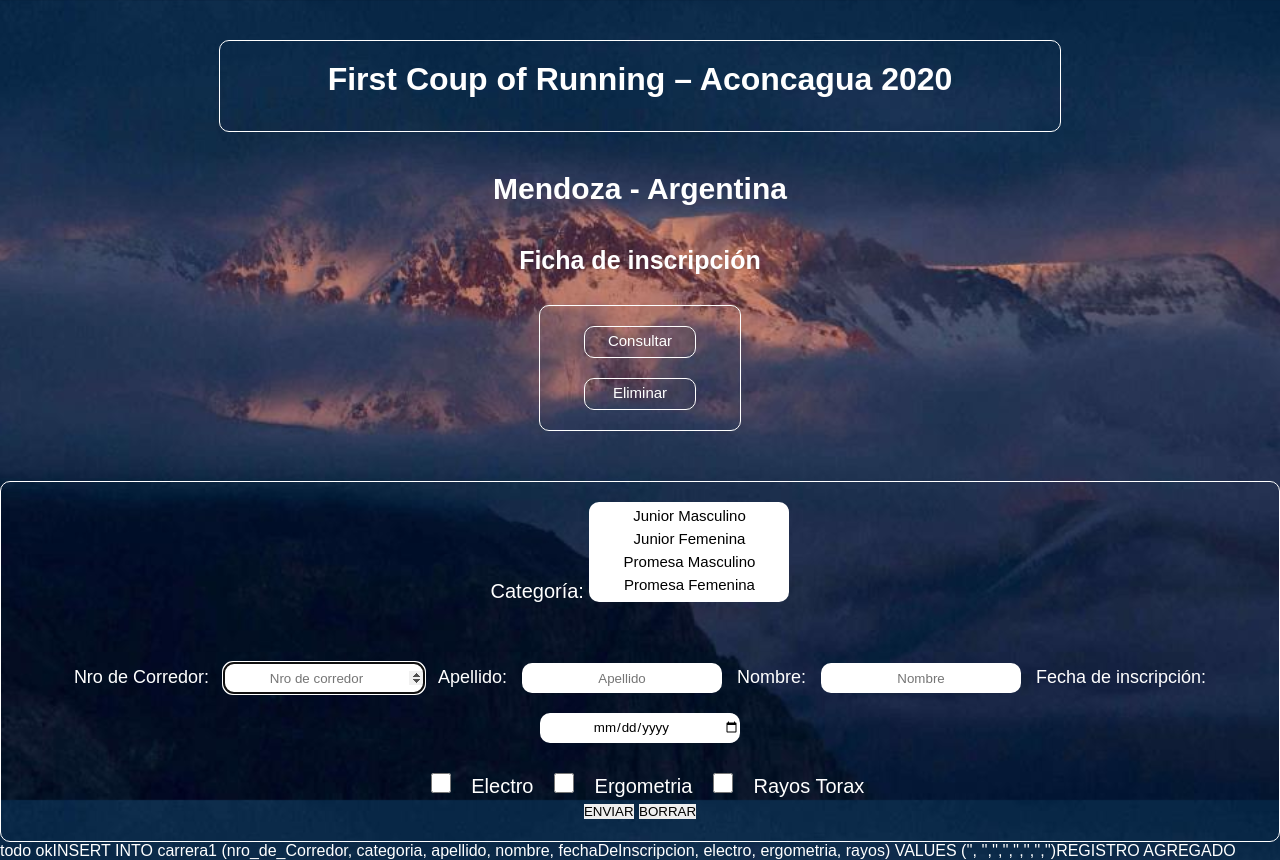
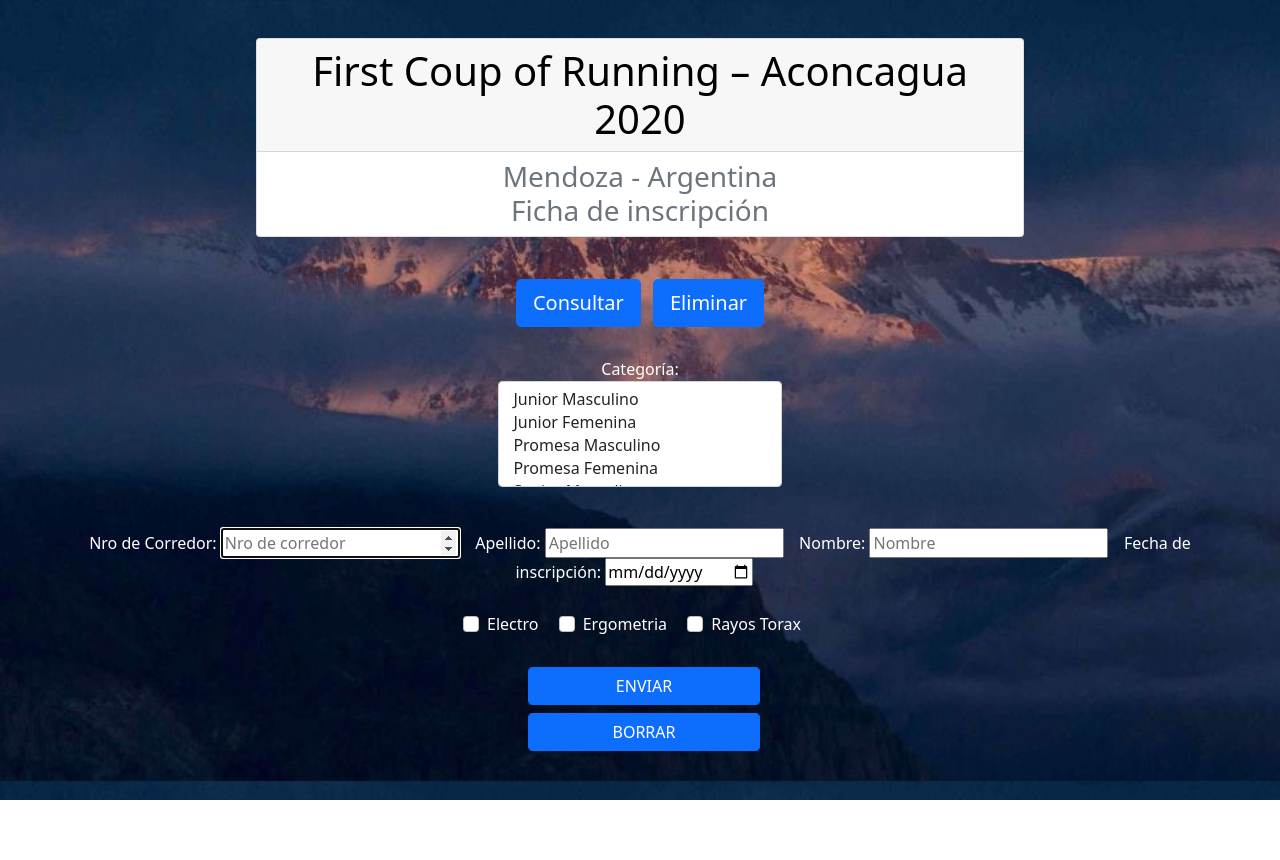
Before and after one commit to DiegoAlias/TrabajoFinal-Prac-Prof1-Diego-Alias, a PHP site: page / in a window 1280 px wide. After the commit the page ends 800 px from the top, so only its background shows below. Run offline with PHP 8.4, Linux system fonts and the light colour scheme; data that the repository does not hold is empty.

Commit message:
Actualización del proyecto

```diff
--- a/conexion.php
+++ b/conexion.php
@@ -1,5 +1,7 @@
 <?php
 
 $conex = mysqli_connect("localhost","root","","final_pp1");
-
+if($conex){
+    return;
+}
 ?>
--- a/guardar.php
+++ b/guardar.php
@@ -2,67 +2,33 @@
 
 require("conexion.php");
 
-if($conex){
+/*if($conex){
     echo"todo ok";
-}
-/*
-if (isset($_POST['enviar'])) {
-    echo 'longitud: ' . strlen($_POST['categoria']);
-    if (
-        strlen($_POST['categoria']) >= 1 &&
-        strlen($_POST['apellido']) >= 1 &&
-        strlen($_POST['nombre']) >= 1 &&
-        strlen($_POST['fechaDeInscripcion']) >= 1 &&
-        strlen($_POST['electro']) >= 1 &&
-        strlen($_POST['ergometria']) >= 1 &&
-        strlen($_POST['rayosTorax']) >= 1
-    ) {
+}*/
+
         $categoria = $_POST['categoria'];
+        $nro_de_Corredor = $_POST['nro_de_Corredor'];
         $apellido = $_POST['apellido'];
         $nombre = $_POST['nombre'];
         $fechaDeInscripcion = $_POST['fechaDeInscripcion'];
         $electro = $_POST['electro'];
         $ergometria = $_POST['ergometria'];
-        $rayosTorax = $_POST['rayosTorax'];
+        $rayosTorax = $_POST['rayos'];
 
-        $consulta = "INSERT INTO carrera1 (nro_de_Corredor, categoria, apellido, nombre, fechaDeInscripcion, electro, ergometria, rayos) VALUES ('$nro_de_Corredor', '$categoria','$apellido','$nombre','$fechaDeInscripcion','$electro','$ergometria','$rayosTorax')";
-
-        $resultado = mysqli_query($conex,$consulta);
-
-        if($resultado){
-            ?>
-            <h3 class="ok">Te has inscripto correctamente!</h3>
-            <?php
-        }else{
-            ?>
-            <h3 class="bad">Ha ocurrido un error!</h3>
-            <?php
-        }
-
-    }
-}*/
+        $sql = "INSERT INTO carrera (categoria, nro_Corredor, apellido, nombre, fecha, electro, ergo, rayos, operador) VALUES ('$categoria', '$nro_de_Corredor','$apellido','$nombre','$fechaDeInscripcion','$electro','$ergometria','$rayosTorax', '')";
 
 
 
-$nro_de_Corredor = $_POST['nro_de_Corredor'];
-$categoria = $_POST['categoria'];
-$apellido = $_POST['apellido'];
-$nombre = $_POST['nombre'];
-$fechaDeInscripcion = $_POST['fechaDeInscripcion'];
-$electro = $_POST['electro'];
-$ergometria = $_POST['ergometria'];
-$rayos = $_POST['rayos'];
+         //echo $sql;
 
-$sql = "INSERT INTO carrera1 (nro_de_Corredor, categoria, apellido, nombre, fechaDeInscripcion, electro, ergometria, rayos) VALUES ('$nro_de_Corredor', '$categoria','$apellido','$nombre','$fechaDeInscripcion','$electro','$ergometria','$rayos')";
+        $resultado = $conex->query($sql);
+        //echo 'resultado' . $resultado;
 
-echo $sql;
+        if ($resultado == 1) {
+            echo 'REGISTRO AGREGADO CORRECTAMENTE';
+        } else {
+            echo 'ERROR AL AGREGAR REGISTRO';
+        }
 
-$resultado = $conex->query($sql);
-
-if ($resultado > 0) {
-    echo 'REGISTRO AGREGADO';
-} else {
-    echo 'ERROR AL AGREGAR REGISTRO';
-}
 
 ?>
--- a/index.php
+++ b/index.php
@@ -5,74 +5,93 @@
     <meta charset="UTF-8">
     <meta name="viewport" content="width=device-width, initial-scale=1.0">
     <title>Evaluación Final Práctica Profesionalizante I</title>
-    <link rel="stylesheet" href="style.css">
-
+    <!-- <link rel="stylesheet" href="style.css"> -->
+    <link href="https://cdn.jsdelivr.net/npm/bootstrap@5.1.3/dist/css/bootstrap.min.css" rel="stylesheet" integrity="sha384-1BmE4kWBq78iYhFldvKuhfTAU6auU8tT94WrHftjDbrCEXSU1oBoqyl2QvZ6jIW3" crossorigin="anonymous">
     <script src="validar.js"></script>
 </head>
 
-<body>
-    <header id="titulo">
-        <h1>First Coup of Running – Aconcagua 2020</h1>
-        <h2>Mendoza - Argentina</h2>
-        <h3>Ficha de inscripción</h3>
-    </header>
+<body style="background-image: url(Imagenes/aconcagua\ 1.jpg); background-size: cover;">
+    <div class="content  text-center "  style= "color:white;  ">
+    <div class="row text-center m-10 opacity-40" style= "color:black;  ">
+    <div class="col opacity-40">
+        <div class = "card opacity-60 " style = "margin-left: 20%; margin-right: 20%; margin-top: 3%;" id="titulo">
+            <div class = "card-header card-title h1"> First Coup of Running – Aconcagua 2020</div>
+            <div class="card-subtitle mb-2 mt-2 text-muted h3">Mendoza - Argentina
+            <br>Ficha de inscripción</br></div>
+        </div>
+        </div>
+    </div>
+    <div class="row" style = "margin-left: 30%; margin-right: 30%; margin-top: 3%;" >
+        <div class="col">
 
-    <div id="boton1">
-        <a href="#">Consultar</a>
-        <a href="#">Eliminar</a>
+                <button type="button" class="btn btn-primary btn-lg  m-1">Consultar</button>
+                <button type="button" class="btn btn-primary btn-lg m-1">Eliminar</button>
+
+        </div>
     </div>
 
-    <div class="cuerpo" id="cat" method="POST" action="guardar.php">
-        <label id="categoria" required>Categoría:
-            <select size="3" class="ApeyNombre" id="categoria" name="categoria">
-                <option value="1">Junior Masculino</option>
-                <option value="2">Junior Femenina</option>
-                <option value="3">Promesa Masculino</option>
-                <option value="4">Promesa Femenina</option>
-                <option value="5">Senior Masculino</option>
-                <option value="6">Senior Femenina</option>
-                <option value="7">Veterano 35 - Masculino</option>
-                <option value="8">Veterano 35 - Femenina</option>
+    <div class="cuerpo" id="cat">
+        <form method="POST" action="guardar.php">
+        <div class = "row" style = "margin-left: 38%; margin-right: 38%; margin-top: 2%; margin-bottom: 2%;">
+            <label id="cat" required>Categoría:
+                <select size="4" class="form-select mb-3" id="categoria" name="categoria" required>
+                    <option value="Junior Masculino">Junior Masculino</option>
+                    <option value="Junior Femenina">Junior Femenina</option>
+                    <option value="Promesa Masculino">Promesa Masculino</option>
+                    <option value="Promesa Femenina">Promesa Femenina</option>
+                    <option value="Senior Masculino">Senior Masculino</option>
+                    <option value="Senior Femenina">Senior Femenina</option>
+                    <option value="Veterano 35 - Masculino">Veterano 35 - Masculino</option>
+                    <option value="Veterano 35 - Femenina">Veterano 35 - Femenina</option>
                 </select>
             </label>
+        </div>
+        <div class = "row" style = "margin-left: 5%; margin-right: 5%; margin-top: 2%; margin-bottom: 2%;">
+            <div class="col">
+                <section id="seccion">
 
+                    Nro de Corredor: <input style="margin-right: 1%;" type="number" id="nro_de_Corredor" name="nro_de_Corredor" placeholder="Nro de corredor" autofocus required>
 
-        <section id="seccion">
-            <form method="POST">
-                Nro de Corredor: <input type="number" id="nro_de_Corredor" name="nro_de_Corredor" placeholder="Nro de corredor" autofocus required>
+                    Apellido: <input style="margin-right: 1%;" type="text" id="apellido" name="apellido" placeholder="Apellido" onkeypress="return soloLetras(event)" onpaste="return false" required>
 
-                Apellido: <input type="text" id="apellido" name="apellido" placeholder="Apellido" onkeypress="return soloLetras(event)" onpaste="return false" required>
+                    Nombre: <input style="margin-right: 1%;" type="text" id="nombre" name="nombre" placeholder="Nombre" onkeypress="return soloLetras(event)" onpaste="return false" required>
 
-                Nombre: <input type="text" id="nombre" name="nombre" placeholder="Nombre" onkeypress="return soloLetras(event)" onpaste="return false" required>
-
-                Fecha de inscripción: <input type="date" id="fecha_de_inscripcion" name="fechaDeInscripcion" placeholder="Fecha de inscripción" required>
+                    Fecha de inscripción: <input style="margin-right: 1%;" type="date" id="fecha_de_inscripcion" name="fechaDeInscripcion" placeholder="Fecha de inscripción" required>
                 </section>
-
-        <div id="tildes">
-            <input type="checkbox" id="electro" name="electro" required> Electro
-
-            <input type="checkbox" id="ergonometria" name="ergometria" required> Ergometria
-
-            <input type="checkbox" id="rayosTorax" name="rayos" required> Rayos Torax
+            </div>
         </div>
 
+        <div class = "row" style = "margin-left: 5%; margin-right: 5%; margin-top: 2%; margin-bottom: 2%;">
+            <div class="col">
+            <div id="tildes">
+                <div class = "form-check form-check-inline">
+                    <input class = "form-check-input " type="checkbox" style="margin-right: 1%;" id="electro" name="electro" value="1" required> <label class="form-check-label" for="inlineCheckbox1">Electro</label>
+                </div>
+                <div class = "form-check form-check-inline">
+                    <input class="form-check-input " type="checkbox" style="margin-right: 1%;" id="ergonometria" name="ergometria" value="1" required> <label class="form-check-label" for="inlineCheckbox1">Ergometria </label>
+                </div>
+                <div class = "form-check form-check-inline">
+                    <input class="form-check-input " type="checkbox" style="margin-right: 1%;" id="rayosTorax" name="rayos" value="1" required> <label class="form-check-label" for="inlineCheckbox1">Rayos Torax </label>
+                </div>
+            </div>
+            </div>
+        </div>
 
-        <div id="boton2">
+            <div class = "row" style = "margin-left: 40%; margin-right: 40%; margin-top: 2%; margin-bottom: 2%;" id="boton2">
+                <div class="col">
                     <!-- <input type="submit" value="ENVIAR"> -->
                     <!-- <input type="reset" id="limpiar" value="BORRAR"> -->
-            <button class="form-control" id="enviar" name="enviar" type="submit">ENVIAR</button>
-            <button class="form-control" id="borrar" name="borrar" type="reset">BORRAR</button>
+                    <button class="btn btn-primary form-control m-1" id="enviar" name="enviar" type="submit">ENVIAR</button>
+                    <button class="btn btn-primary form-control m-1" id="borrar" name="borrar" type="reset">BORRAR</button>
+                </div>
             </div>
         </form>
     </div>
-
+    </div>
     <script src="js/jquery-3.6.0.min.js"></script>
     <script src="js/bootstrap.min.js"></script>
 
-    <?php
 
-    include("guardar.php")
-    ?>
 
 </body>
 
--- a/style.css
+++ b/style.css
@@ -1,21 +1,21 @@
-*{
+/* *{
     margin: 0px;
     padding: 0px;
     border: 0px;
     font-family: Arial, Helvetica, sans-serif;
-}
+} */
 
 body{
 
     background: url(Imagenes/aconcagua\ 1.jpg);
-    min-height: 100vh ;
+
     background-size: cover;
     background-repeat: no-repeat;
-    background-attachment: fixed;
-    color: white;
+
+
 
 }
-
+/*
 header{
     text-align: center;
 }
@@ -156,4 +156,4 @@
     padding: 12px;
     background-color: #a22;
     color: #fff;
-}
+} */
```
Lines whose indentation alone changed are shown as unchanged.
